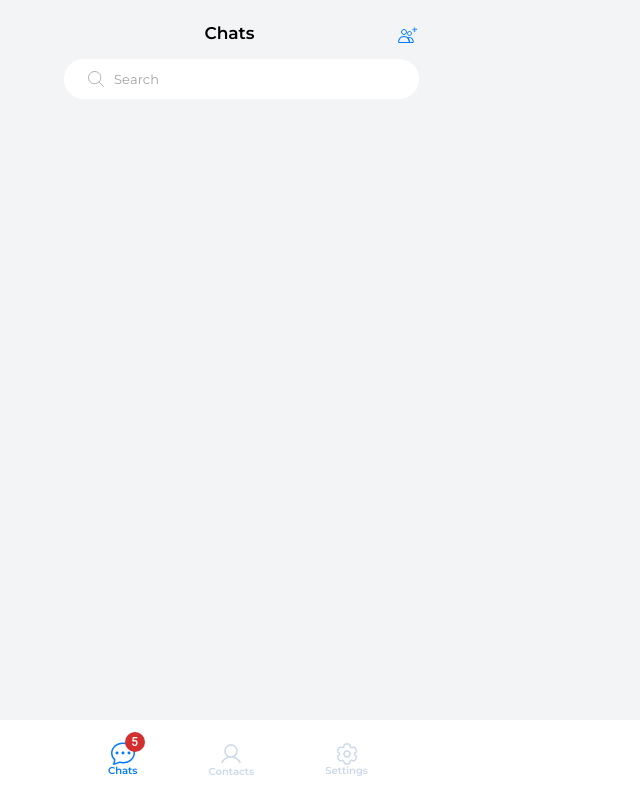
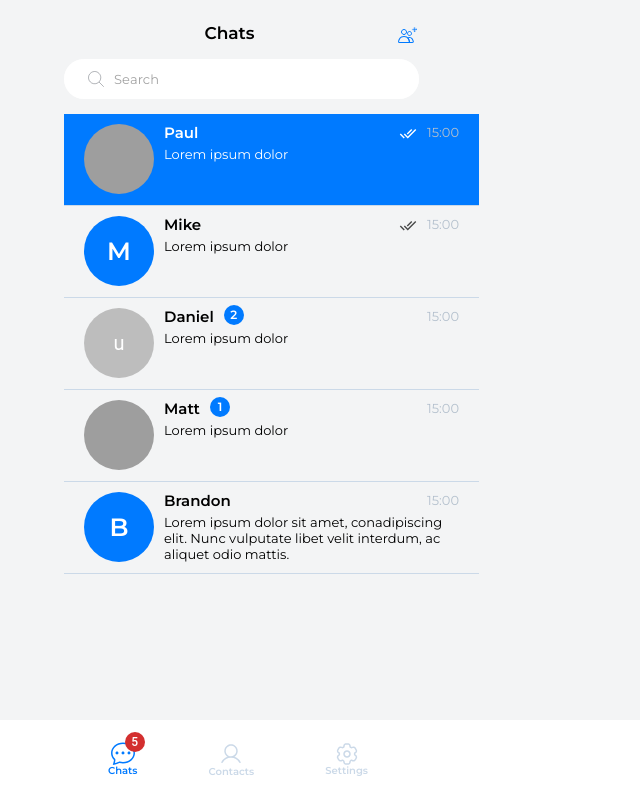
Before and after one commit to XSpiritBalanceX/Web-Chat, a React (Create React App) app: page /chats/1 in a window 1280 px wide. Shown: the whole page, without its empty margins (0-640 px from the left). Built offline with nearby package versions, Linux system fonts and the light colour scheme; grey boxes are pictures that could not be loaded.

Commit message:
added items in list of user chats

```diff
--- a/package.json
+++ b/package.json
@@ -15,7 +15,9 @@
     "@types/node": "^16.18.99",
     "@types/react": "^18.3.3",
     "@types/react-dom": "^18.3.0",
+    "classnames": "^2.5.1",
     "i18next": "^23.11.5",
+    "moment": "^2.30.1",
     "react": "^18.3.1",
     "react-dom": "^18.3.1",
     "react-i18next": "^14.1.2",
--- /dev/null
+++ b/src/components/itemInChat/ChatItem.tsx
@@ -0,0 +1,77 @@
+import { Box, Avatar, Badge } from "@mui/material";
+import { IChatItemProps, TMessage } from "./TypesItemInChat";
+import moment from "moment";
+import DoneAllIcon from "@mui/icons-material/DoneAll";
+import classNames from "classnames";
+import { useNavigate } from "react-router-dom";
+import "./ItemChat.scss";
+
+const ChatItem = ({
+  conversation_index,
+  user_name,
+  user_photo,
+  messages,
+  isSelected,
+}: IChatItemProps) => {
+  const navigate = useNavigate();
+
+  const lastMessage = messages[messages.length - 1];
+  const allowMessageLength = 114;
+
+  const mockUserID = 1;
+
+  const lastMessageFromUser = messages.reduce<TMessage | null>((prev, curr) => {
+    return curr.user === 1 ? curr : prev;
+  }, null);
+
+  const messagesAfterLastUser = lastMessageFromUser
+    ? messages
+        .slice(messages.indexOf(lastMessageFromUser) + 1)
+        .filter((message) => message.user !== 1 && !message.is_read)
+    : [];
+
+  const chatItemBoxClass: string = classNames("chatItemBox", {
+    selectedChatBox: isSelected,
+  });
+
+  const handleSelectChat = () => {
+    navigate(`/chats/${conversation_index + 1}`);
+  };
+
+  return (
+    <Box className={chatItemBoxClass} onClick={handleSelectChat}>
+      {user_photo && (
+        <Avatar src={user_photo} alt="user" className="userPhoto" />
+      )}
+      {!user_photo && (
+        <Box className="userInitialBox">{user_name.charAt(0)}</Box>
+      )}
+      <Box className="messageInformation">
+        <Box className="nameTimeBox">
+          <Box className="nameCountBox">
+            <p className="userName">{user_name}</p>
+            {messagesAfterLastUser && (
+              <Badge
+                badgeContent={messagesAfterLastUser.length}
+                className="countOfMessages"
+              />
+            )}
+          </Box>
+          <Box className="timeBox">
+            {lastMessage.id !== mockUserID && lastMessage.is_read && (
+              <DoneAllIcon />
+            )}
+            <p>{moment(lastMessage.time).format("HH:mm")}</p>
+          </Box>
+        </Box>
+        <p className="messageText">
+          {lastMessage.message.length > allowMessageLength
+            ? `${lastMessage.message.slice(0, allowMessageLength)}...`
+            : lastMessage.message}
+        </p>
+      </Box>
+    </Box>
+  );
+};
+
+export default ChatItem;
--- /dev/null
+++ b/src/components/itemInChat/ItemChat.scss
@@ -0,0 +1,112 @@
+@import "../../variables";
+
+.chatItemBox {
+  display: flex;
+  flex-direction: row;
+  padding: 10px 20px;
+  border-bottom: solid 1px map-get($theme-colors, "gray-2");
+  &:hover {
+    cursor: pointer;
+  }
+  .userPhoto,
+  .userInitialBox {
+    width: 70px;
+    height: 70px;
+    border-radius: 100%;
+    margin-right: 10px;
+  }
+  .userInitialBox {
+    display: flex;
+    align-items: center;
+    justify-content: center;
+    background-color: map-get($theme-colors, "blue");
+    color: map-get($theme-colors, "white");
+    @extend %h1;
+    font-size: 25px;
+  }
+  .messageInformation {
+    display: flex;
+    flex-direction: column;
+    max-width: calc(100% - 80px);
+    width: 100%;
+    height: 71px;
+    .nameTimeBox {
+      display: flex;
+      flex-direction: row;
+      justify-content: space-between;
+      align-items: center;
+      margin-bottom: 5px;
+      .nameCountBox {
+        display: flex;
+        flex-direction: row;
+        .userName {
+          margin: 0;
+          @extend %h3;
+        }
+        .countOfMessages {
+          width: 20px;
+          .MuiBadge-badge {
+            top: 7px;
+            background-color: map-get($theme-colors, "blue");
+            color: map-get($theme-colors, "white");
+            @extend %caption-bold;
+          }
+        }
+      }
+      .timeBox {
+        display: flex;
+        flex-direction: row;
+        align-items: center;
+        svg {
+          height: 17px;
+          fill: map-get($theme-colors, "black");
+          opacity: 0.7;
+          margin-right: 7px;
+        }
+        p {
+          margin: 0;
+          @extend %body-2;
+          color: map-get($theme-colors, "gray-4");
+        }
+      }
+    }
+    .messageText {
+      margin: 0;
+      @extend %body-2;
+    }
+  }
+}
+
+.chatItemBox.selectedChatBox {
+  background-color: map-get($theme-colors, "blue");
+  .userInitialBox {
+    background-color: map-get($theme-colors, "white");
+    color: map-get($theme-colors, "blue");
+  }
+  .messageInformation {
+    .nameTimeBox {
+      .nameCountBox {
+        .userName {
+          color: map-get($theme-colors, "white");
+        }
+        .countOfMessages {
+          width: 20px;
+          .MuiBadge-badge {
+            top: 7px;
+            background-color: map-get($theme-colors, "white");
+            color: map-get($theme-colors, "blue");
+          }
+        }
+      }
+      .timeBox {
+        svg {
+          fill: map-get($theme-colors, "white");
+          opacity: 1;
+        }
+      }
+    }
+    .messageText {
+      color: map-get($theme-colors, "white");
+    }
+  }
+}
--- /dev/null
+++ b/src/components/itemInChat/TypesItemInChat.ts
@@ -0,0 +1,15 @@
+export type TMessage = {
+  id: number;
+  user: number;
+  message: string;
+  time: string;
+  is_read: boolean;
+};
+
+export interface IChatItemProps {
+  conversation_index: number;
+  user_name: string;
+  user_photo: string;
+  messages: TMessage[];
+  isSelected: boolean;
+}
--- a/src/pages/chat/ChatPage.scss
+++ b/src/pages/chat/ChatPage.scss
@@ -4,6 +4,7 @@
   display: flex !important;
   flex-direction: row;
   padding-top: 23px !important;
+  padding-bottom: 100px !important;
   .controlsAndChatsBox {
     display: flex;
     flex-direction: column;
@@ -13,6 +14,7 @@
       display: flex;
       flex-direction: column;
       max-width: 355px;
+      margin-bottom: 15px;
       .titleAndButtonChatsBox {
         display: flex;
         flex-direction: row;
--- a/src/pages/chat/ChatPage.tsx
+++ b/src/pages/chat/ChatPage.tsx
@@ -2,6 +2,7 @@
 import { Box, Container } from "@mui/material";
 import { useParams } from "react-router-dom";
 import ControlsChatList from "./ControlsChatList";
+import ChatItem from "@components/itemInChat/ChatItem";
 import "./ChatPage.scss";
 
 const mockData = [
@@ -67,14 +68,14 @@
         user: 2,
         message: "Lorem ipsum dolor",
         time: "2024-06-19 15:00",
-        is_read: false,
+        is_read: true,
       },
     ],
   },
   {
     id: 3,
     name: "Mike",
-    photo: "https://www.kino-teatr.ru/acter/album/52909/929591.jpg",
+    photo: "",
     activity: "2024-19-06 15:00",
     online: false,
     messages: [
@@ -190,14 +191,14 @@
       },
       {
         id: 7,
-        user: 1,
+        user: 4,
         message: "Lorem ipsum dolor",
         time: "2024-06-19 14:43",
         is_read: false,
       },
       {
         id: 8,
-        user: 1,
+        user: 4,
         message: "Lorem ipsum dolor",
         time: "2024-06-19 15:00",
         is_read: false,
@@ -264,7 +265,7 @@
       },
       {
         id: 8,
-        user: 1,
+        user: 5,
         message: "Lorem ipsum dolor",
         time: "2024-06-19 15:00",
         is_read: false,
@@ -331,7 +332,8 @@
       {
         id: 8,
         user: 1,
-        message: "Lorem ipsum dolor",
+        message:
+          "Lorem ipsum dolor sit amet, conadipiscing elit. Nunc vulputate libet velit interdum, ac aliquet odio mattis. ",
         time: "2024-06-19 15:00",
         is_read: false,
       },
@@ -361,7 +363,6 @@
 
   useEffect(() => {
     setSelectedUser(Number(user) - 1);
-    setFilteredName("");
     // eslint-disable-next-line
   }, [user]);
 
@@ -376,6 +377,16 @@
           filteredName={filteredName}
           cbHandleChangeFilter={handleFilterByName}
         />
+        {listOfUsers.map((el, ind) => (
+          <ChatItem
+            key={el.id}
+            conversation_index={ind}
+            user_name={el.name}
+            user_photo={el.photo}
+            messages={el.messages}
+            isSelected={selectedUser === ind}
+          />
+        ))}
       </Box>
     </Container>
   );
```
Also changed, not shown: 1 other file (tests, documents, lock files or other folders).
